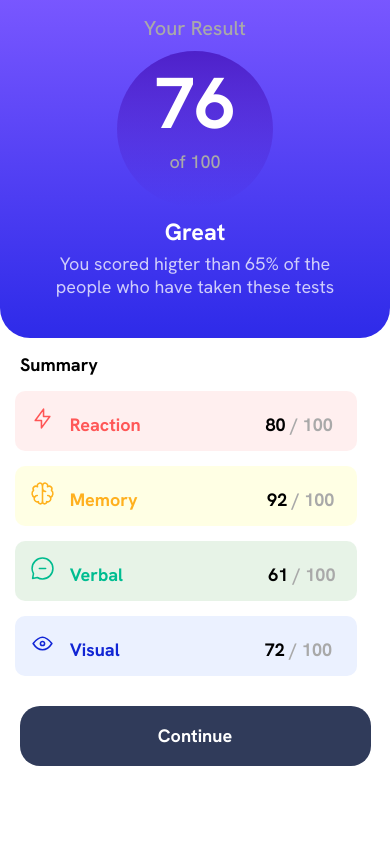
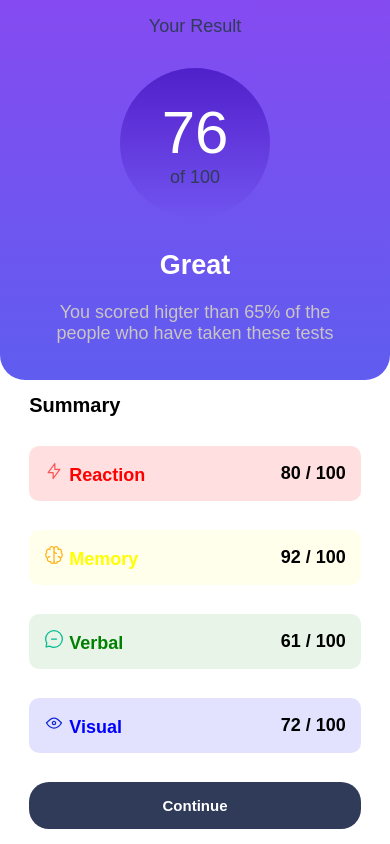
Before and after one commit to Pedro-Lucas-andrade/Front-End, a plain HTML site: page Desafio01/index.html in a window 390 px wide. Drawn offline with Linux system fonts and the light colour scheme.

Commit message:
mobile quase pronto

```diff
--- /dev/null
+++ b/Desafio01/estilos/mobile.css
@@ -0,0 +1,82 @@
+@charset "UTF-8";
+@import url('https://fonts.googleapis.com/css2?família=Hanken+Grotesk:wght@500;700;800&display=swap');
+
+
+@media screen and (min-width: 280px) and (orientation: portrait){
+    #container-principal{
+        width: 100vw;
+        height: 100vh;
+        display: flex;
+        flex-direction: column;
+        font-family: 'Hanken Grotesk', sans-serif;
+        font-weight: 500;
+        font-size: 18px;
+    }
+
+    #container-left{
+        display: flex;
+        flex-direction: column;
+        justify-content: space-around;
+        align-items: center;
+        width: 100vw;
+        height: 45vh;
+        border-radius: 0px 0px 25px 25px;
+    }
+
+    #circle{
+        display: flex;
+        flex-direction: column;
+        justify-content: center;
+        align-items: center;
+        width: 150px;
+        height: 150px;
+        border-radius: 50%;
+    }
+
+    #n76{
+        font-weight: 500;
+        font-size: 60px;
+    }
+
+    aside h2{
+        margin-bottom: -10px;
+    }
+
+    p#text{
+        width: 300px;
+        text-align: center;
+        padding-bottom: 20px;
+        color: rgb(202, 196, 196);
+    }
+
+    article#container-rigth{
+        width: 85vw;
+        height: 55vh;
+        display: flex;
+        flex-direction: column;
+        justify-content: space-around;
+        margin: auto;
+    }
+
+    article h2{
+        font-size: 20px;
+    }
+
+    .Summary{
+        display: flex;
+        justify-content: space-between;
+        align-items: center;
+        padding: 15px;
+        border-radius: 10px;
+        font-weight: 550;
+    }
+
+    button{
+        border: none;
+        border-radius: 20px;
+        padding: 15px;
+        font-size: 15px;
+        font-weight: 700;
+    }
+
+}
--- /dev/null
+++ b/Desafio01/estilos/style.css
@@ -0,0 +1,81 @@
+@charset "UTF-8";
+
+@import url('https://fonts.googleapis.com/css2?família=Hanken+Grotesk:wght@500;700;800&display=swap');
+
+*{
+    padding: 0px;
+    margin: 0px;
+}
+
+html, body{
+    width: 100vw;
+    height: 100vh;
+}
+
+aside#container-left{
+    background-image:linear-gradient(to bottom, hsl(261, 86%, 62%),hsl(241, 82%, 65%));
+    color:white;
+}
+
+#yourResult{
+    color: hsl(224, 30%, 27%);
+}
+
+aside > div#circle > p#n100{
+    color:hsl(224, 30%, 27%);
+}
+
+div#circle{
+    background-image: linear-gradient(to bottom, hsla(256, 72%, 46%, 1),hsla(241, 72%, 46%, 0)
+    );
+}
+
+article#container-rigth{
+    display: flex;
+    flex-direction: column;
+    justify-content: space-around;
+}
+
+.summary{
+    display: flex;
+    flex-direction: row;
+    justify-content: space-between;
+}
+
+#reaction{
+    background-color: rgba(255, 0, 0, 0.126);
+}
+
+#memory{
+    background-color: rgba(255, 255, 0, 0.075);
+}
+
+#verbal{
+    background-color: rgba(0, 128, 0, 0.09);
+}
+
+#visual{
+    background-color: rgba(0, 0, 255, 0.112);
+}
+
+#red{
+    color: red;
+}
+
+#yellow{
+    color: yellow;
+}
+
+#green{
+    color: green;
+}
+
+#blue{
+    color: blue;
+}
+
+button{
+    background-color: hsl(224, 30%, 27%)
+    ;
+    color:white;
+}
--- a/Desafio01/index.html
+++ b/Desafio01/index.html
@@ -5,39 +5,63 @@
     <meta http-equiv="X-UA-Compatible" content="IE=edge">
     <meta name="viewport" content="width=device-width, initial-scale=1.0">
     <title>Document</title>
-    <link rel="stylesheet" href="style.css">
+    <link rel="stylesheet" href="estilos/style.css" media="all">
+    <link rel="stylesheet" href="estilos/mobile.css" media="screen">
     <link rel="shortcut icon" href="images/favicon-32x32.png" type="image/x-icon">
 </head>
 <body>
-    <header>
+    <main id="container-principal">
+        <aside id="container-left">
             <p id="yourResult">Your Result</p>
-        <div id="result">
+            <div id="circle">
                 <p id="n76">76</p>
                 <p id="n100">of 100</p>
             </div>
             <h2>Great</h2>
             <p id="text">You scored higter than 65% of the people who have taken these tests</p>
-    </header>
-    <main>
+        </aside>
+
+        <article id="container-rigth">
             <h2>Summary</h2>
+            <div class="Summary" id="reaction">
+                <p id="red">
+                    <img src="images/icon-reaction.svg" alt="icone reaction"> Reaction
+                </p>
 
-        <div class="Summary" id="reaction">
-            <p><img src="images/icon-reaction.svg" alt="icone reaction"> Reaction<span>80 <span class="s100"> / 100</span></span></p>
+                <p>
+                    <span>80 </span>
+                    <span class="s100"> / 100</span>
+                </p>
             </div>
+            <div class="Summary" id="memory">
+                <p id="yellow">
+                    <img src="images/icon-memory.svg" alt="ícone memory"> Memory
+                </p>
 
-        <div class="Summary" id="memory">
-            <p><img src="images/icon-memory.svg" alt="ícone memory"> Memory  <span>92 <SPAN class="s100">/ 100</SPAN></span></p>
+                <p>
+                    92 <SPAN class="s100">/ 100</SPAN>
+                </p>
             </div>
+            <div class="Summary" id="verbal">
+                <p id="green">
+                    <img src="images/icon-verbal.svg" alt="icone verbal"> Verbal
+                </p>
 
-        <div class="Summary" id="verbal">
-            <p><img src="images/icon-verbal.svg" alt="icone verbal"> Verbal <span class="vv">61<span class="s100"> / 100</span></span></p>
+                <p>
+                    61 <span class="s100"> / 100</span>
+                </p>
             </div>
+            <div class="Summary" id="visual">
+                <p id="blue">
+                    <img src="images/icon-visual.svg" alt="icone visual"> Visual
+                </p>
 
-        <div id="visual">
-            <p><img src="images/icon-visual.svg" alt="icone visual"> Visual  <span class="vv">72 <span class="s100">/ 100</span></span></p>
+                <p>
+                    72 <span class="s100">/ 100</span>
+                </p>
             </div>
-
-        <button><p>Continue</p></button>
+            <button>Continue</button>
+        </article>
     </main>
 </body>
 </html>
--- a/Desafio01/style.css
+++ /dev/null
@@ -1,261 +0,0 @@
-@charset "UTF-8";
-*{
-    margin: 0px;
-    padding: 0px;
-    font-family: principal, arial, sans-serif;
-    font-size: 18px;
-}
-@font-face {
-    font-family: principal;
-    src: url('images/fonts/HankenGrotesk-VariableFont_wght.ttf');
-}
-@media screen and (orientation: portrait){
-    header{
-        background-image: linear-gradient(to bottom, hsl(252, 100%, 67%), hsl(241, 81%, 54%));
-        width: 100vw;
-        height: 40vh;
-        border-radius: 0px 0px 30px 30px;
-        text-align: center;
-    }
-    #yourResult{
-        color: darkgrey;
-        padding-top: 15px;
-        font-size: 20px;
-        font-weight: 500;
-    }
-    #result{
-        margin: auto;
-        margin-top: 10px;
-        margin-bottom: 10px;
-        width: 40vw;
-        height: 40vw;
-        border-radius: 50%;
-        background-image: linear-gradient(to bottom, hsla(256, 72%, 46%, 1), hsla(241, 72%, 46%, 0));
-    }
-    #n76{
-        color: white;
-        font-weight: bolder;
-        font-size: 4em;
-        padding-top: 5px;
-        margin-bottom: 0px;
-    }
-    #n100{
-        font-weight: 500;
-        padding-top: 0px;
-        color: darkgray;
-    }
-    header h2{
-        color: white;
-        font-size: 1.3em;
-    }
-    header p{
-        font-weight: 400;
-        padding-top: 5px;
-        color: rgba(255, 255, 255, 0.756);
-    }
-    #text{
-        display: block;
-        margin: auto;
-        width: 300px;
-    }
-    main h2{
-        padding-top: 15px;
-        padding-left: 20px;
-    }
-    main div{
-        width: 80vw;
-        height: 30px;
-        padding: 15px;
-        background-color: rgb(212, 164, 164);
-        margin: auto;
-        margin: 15px;
-        border-radius: 10px;
-    }
-    span{
-        margin-left: 40%;
-        color: black;
-    }
-    .s100{
-        color: darkgray;
-        margin: 0px;
-    }
-    .vv{
-        margin-left: 45%;
-    }
-    img{
-        width: 25px;
-        margin-right: 10px;
-    }
-    main p{
-        font-weight: bold;
-    }
-
-    #reaction{
-        background-color: rgba(255, 0, 0, 0.064);
-        color: hsl(0, 100%, 67%);
-    }
-    #memory{
-        color: hsl(39, 100%, 56%);
-        background-color: rgba(255, 255, 0, 0.107);
-    }
-    #verbal{
-        color: hsl(166, 100%, 37%);
-        background-color: rgba(0, 128, 0, 0.095);
-    }
-    #visual{
-        color: hsl(234, 85%, 45%);
-        background-color: hsl(221, 100%, 96%);
-    }
-    button{
-        display: block;
-        width: 90vw;
-        height: 60px;
-        margin: auto;
-        margin-top: 30px;
-        border-radius: 20px;
-        border: 0;
-        background-color: hsl(224, 30%, 27%);
-        color: white;
-        font-size: 1.5em;
-    }
-}
-
-
-
-
-
-@media screen and (orientation: landscape){
-    *{
-        text-align: center;
-    }
-
-    header{
-        display: inline-block;
-        background-image: linear-gradient(to bottom, hsl(252, 100%, 67%), hsl(241, 81%, 54%));;
-        width: 350px;
-        height: 452px;
-        border-radius: 20px;
-        position: absolute;
-        top: 22.4%;
-        left: 15%;
-        z-index: 1;
-    }
-    #yourResult{
-        color: darkgrey;
-        padding-top: 15px;
-        font-size: 20px;
-        font-weight: 500;
-    }
-    #result{
-        margin: auto;
-        margin-top: 30px;
-        margin-bottom: 10px;
-        width: 12vw;
-        height: 12vw;
-        border-radius: 50%;
-        background-image: linear-gradient(to bottom, hsla(256, 72%, 46%, 1), hsla(241, 72%, 46%, 0));
-    }
-    #n76{
-        color: white;
-        font-weight: bolder;
-        font-size: 4em;
-        padding-top: 5px;
-        margin-bottom: 0px;
-    }
-    #n100{
-        font-weight: 500;
-        padding-top: 0px;
-        color: darkgray;
-    }
-    header h2{
-        padding-top: 10px;
-        color: white;
-        font-size: 1.6em;
-    }
-    header p{
-        font-weight: 400;
-        padding-top: 40px;
-        color: rgba(255, 255, 255, 0.756);
-    }
-    #text{
-        display: block;
-        margin: auto;
-        width: 300px;
-    }
-    main h2{
-        text-align: left;
-        padding-top: 15px;
-        padding-left: 20px;
-        font-size: 1.3em;
-    }
-    main{
-        background-color: rgb(255, 254, 254);
-        width: 450px;
-        height: 450px;
-        display: inline-block;
-        position: absolute;
-        top: 50%;
-        left: 55%;
-        transform: translate(-50%, -50%);
-        padding-left: 30px;
-        box-shadow: 1px 2px 4px rgba(0, 0, 0, 0.149);
-        border-radius: 0px 20px 20px 0px;
-    }
-    main div{
-        width: 25vw;
-        height: 30px;
-        padding: 15px;
-        background-color: rgb(212, 164, 164);
-        margin: auto;
-        margin: 15px;
-
-        border-radius: 10px;
-    }
-    span{
-        margin-left: 40%;
-        color: black;
-    }
-    .s100{
-        color: darkgray;
-        margin: 0px;
-    }
-    .vv{
-        margin-left: 45%;
-    }
-    img{
-        width: 25px;
-        margin-right: 10px;
-    }
-    main p{
-        font-weight: bold;
-    }
-
-    #reaction{
-        background-color: rgba(255, 0, 0, 0.064);
-        color: hsl(0, 100%, 67%);
-    }
-    #memory{
-        color: hsl(39, 100%, 56%);
-        background-color: rgba(255, 255, 0, 0.107);
-    }
-    #verbal{
-        color: hsl(166, 100%, 37%);
-        background-color: rgba(0, 128, 0, 0.095);
-    }
-    #visual{
-        color: hsl(234, 85%, 45%);
-        background-color: hsl(221, 100%, 96%);
-    }
-    button{
-        display: block;
-        width: 28vw;
-        height: 60px;
-        margin-top: 30px;
-        border-radius: 20px;
-        border: 0;
-        background-color: hsl(224, 30%, 27%);
-        color: white;
-        font-size: 1.5em;
-        margin-left: 10px;
-    }
-}
```
Lines whose indentation alone changed are shown as unchanged.
